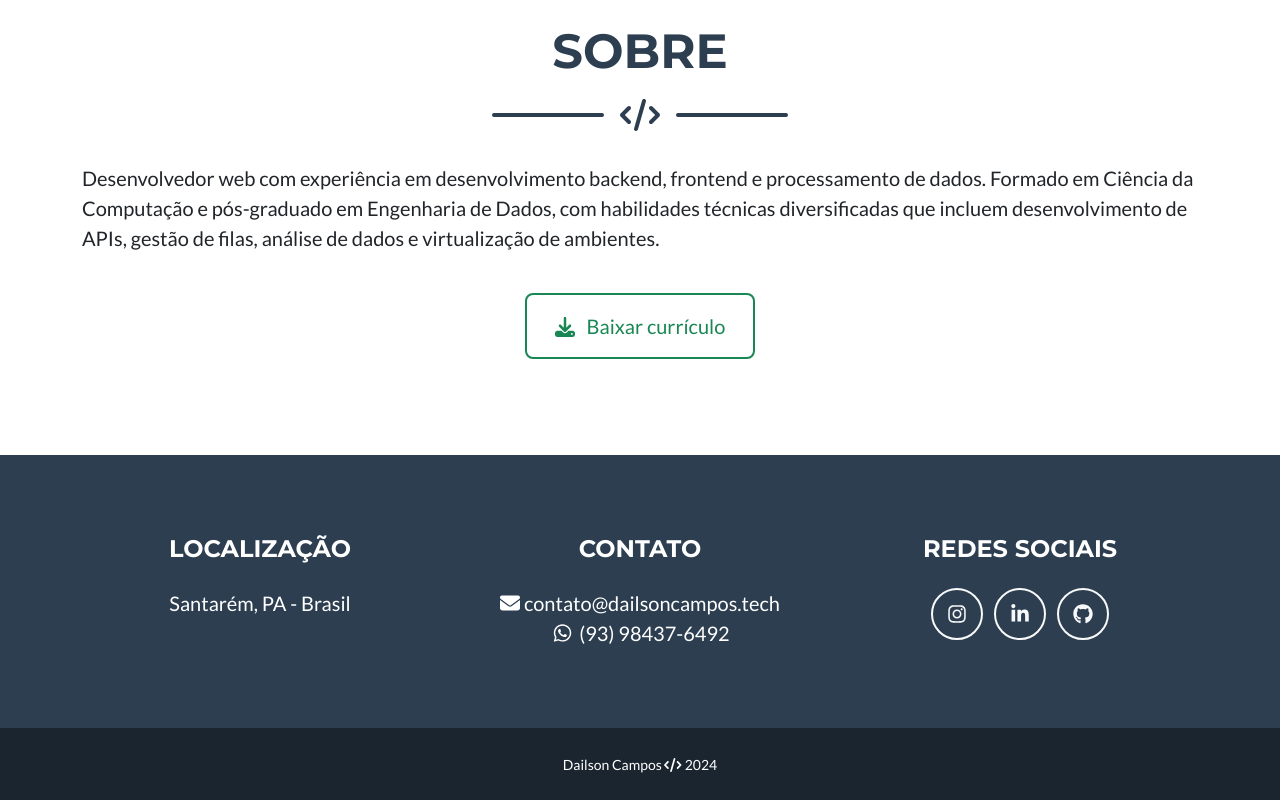
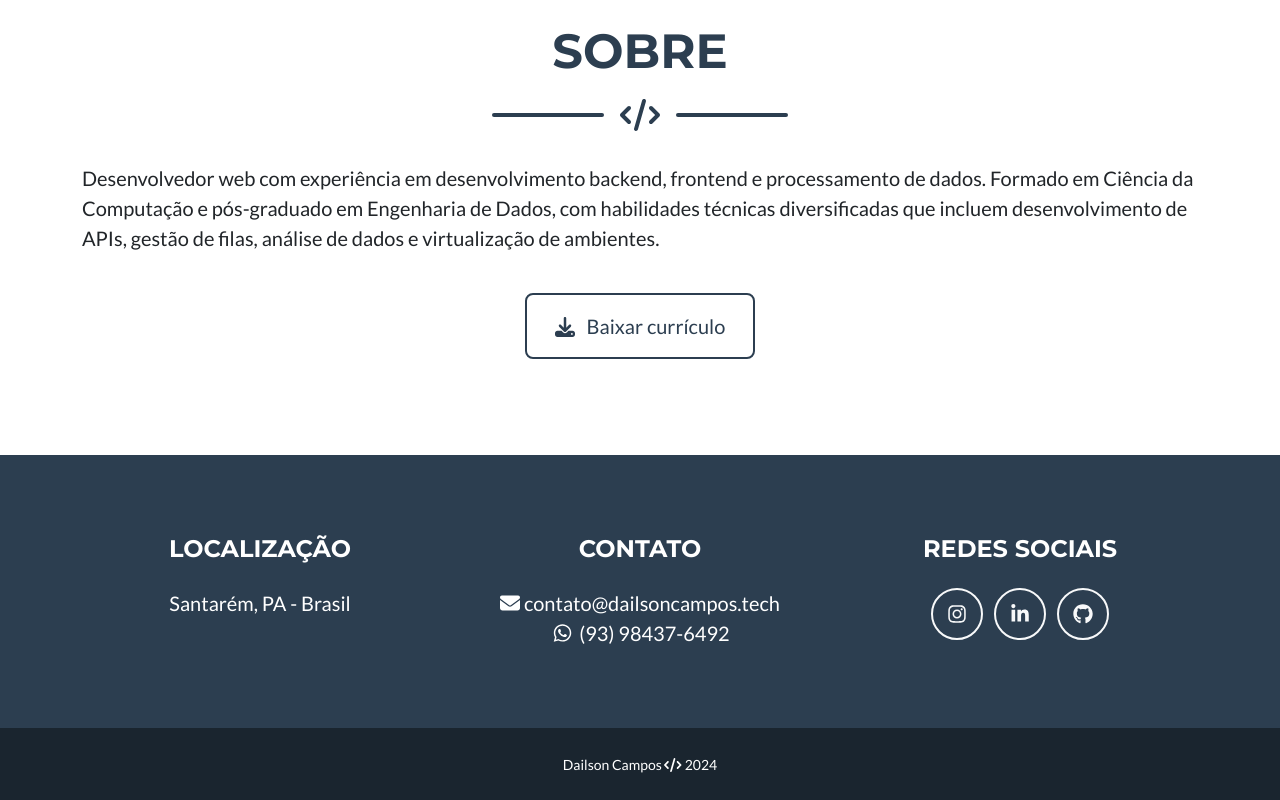
Before and after one commit to dailsoncampos/site, a website: page index.html in a window 1280 px wide. Shown: the part 833-1633 px from the top of the page. Drawn offline with nearby package versions, Linux system fonts and the light colour scheme.

Commit message:
update button style for resume download link in index.html

```diff
--- a/index.html
+++ b/index.html
@@ -66,7 +66,7 @@
                 </div>
                 <!-- About Section Button-->
                 <div class="text-center mt-4">
-                    <a class="btn btn-xl btn-outline-success" href="https://drive.google.com/file/d/19_29lLgMUByZENvY_VR9rOSyk2b6DQ1i/view?usp=sharing">
+                    <a class="btn btn-xl btn-outline-secondary" href="https://drive.google.com/file/d/19_29lLgMUByZENvY_VR9rOSyk2b6DQ1i/view?usp=sharing">
                         <i class="fas fa-download me-2"></i>
                         Baixar currículo
                     </a>
```
